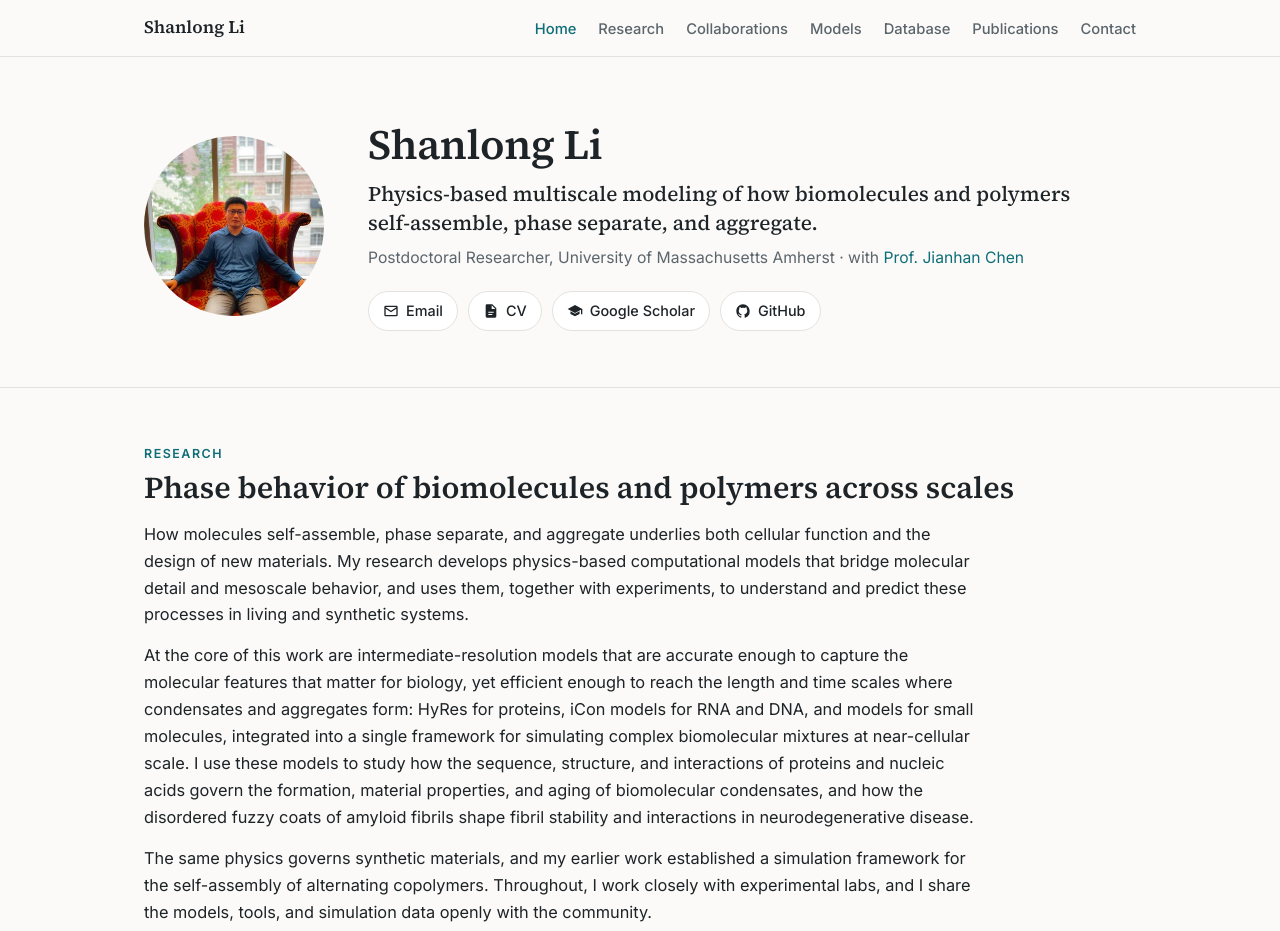
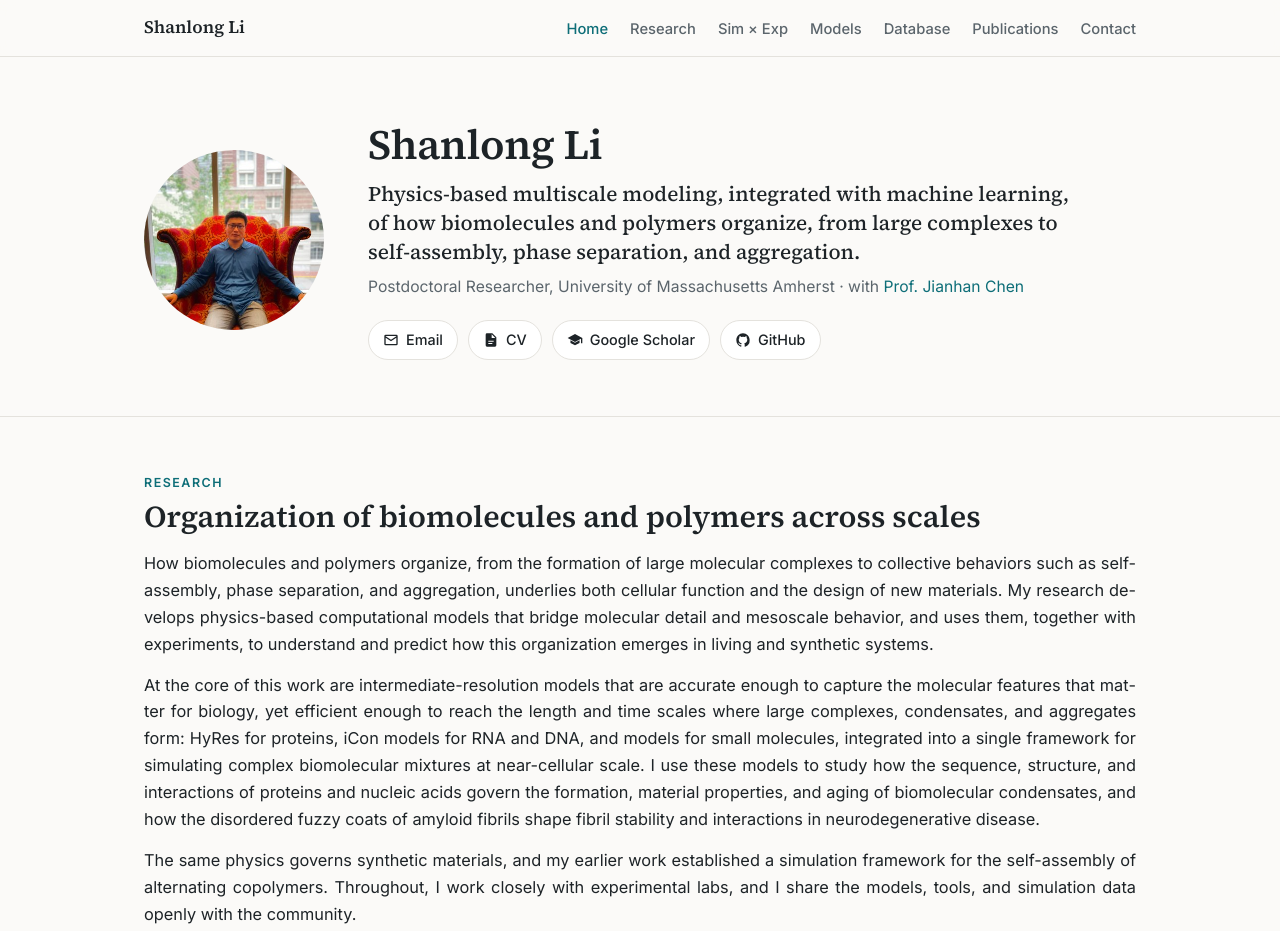
Before and after one commit to lslumass/lslumass.github.io, a plain HTML site: page index.html in a window 1280 px wide. Shown: the top 931 px of the page. Drawn offline with Linux system fonts and the light colour scheme.

Commit message:
Reframe research as organization, add ML, rename Sim x Exp, justify text
Co-Authored-By: Claude Opus 5.5 <noreply@anthropic.com>

```diff
--- a/css/site.css
+++ b/css/site.css
@@ -199,7 +199,7 @@
   .nav ul a[aria-current="page"] { color: var(--accent); }
   .page-top { padding-top: 48px; }
   .home-summary { padding: 56px 0; border-bottom: 1px solid var(--line); }
-  .home-text { max-width: 52em; }
+  .home-text { max-width: none; }
   .home-text p { margin-bottom: 14px; font-size: 1.02rem; }
   .home-figs { display: grid; grid-template-columns: repeat(3, 1fr); gap: 18px; margin-top: 30px; }
   .home-figs a { display: flex; align-items: center; justify-content: center; background: var(--figure-bg); border: 1px solid var(--line); border-radius: 12px; padding: 14px; height: 230px; }
@@ -208,3 +208,11 @@
   .home-overview img { width: 100%; }
   .home-figs img { max-height: 200px; width: auto; max-width: 100%; }
   @media (max-width: 820px) { .home-figs { grid-template-columns: 1fr; } }
+
+  /* Justified body text */
+  .home-text p, .lede, .theme p:not(.key), .db-text p, .card p {
+    text-align: justify; hyphens: auto; -webkit-hyphens: auto;
+  }
+  @media (max-width: 640px) {
+    .home-text p, .lede, .theme p:not(.key), .db-text p, .card p { text-align: left; }
+  }
--- a/index.html
+++ b/index.html
@@ -3,10 +3,10 @@
 <head>
 <meta charset="UTF-8">
 <meta name="viewport" content="width=device-width, initial-scale=1.0">
-<title>Shanlong Li — Computational Phase Physics</title>
-<meta name="description" content="Shanlong Li, postdoctoral researcher at UMass Amherst, develops physics-based multiscale models to study biomolecular condensates, amyloid fibrils, and polymer self-assembly.">
-<meta property="og:title" content="Shanlong Li — Computational Phase Physics">
-<meta property="og:description" content="Physics-based multiscale modeling of how biomolecules and polymers self-assemble, phase separate, and aggregate.">
+<title>Shanlong Li — Multiscale Modeling of Biomolecules and Polymers</title>
+<meta name="description" content="Shanlong Li, postdoctoral researcher at UMass Amherst, develops physics-based multiscale models, integrated with machine learning, to study biomolecular condensates, amyloid fibrils, and polymer self-assembly.">
+<meta property="og:title" content="Shanlong Li — Multiscale Modeling of Biomolecules and Polymers">
+<meta property="og:description" content="Physics-based multiscale modeling, integrated with machine learning, of how biomolecules and polymers organize, from large complexes to self-assembly, phase separation, and aggregation.">
 <meta property="og:type" content="website">
 <meta property="og:url" content="https://lslumass.github.io/">
 <meta property="og:image" content="https://lslumass.github.io/images/profile.jpg">
@@ -23,7 +23,7 @@
     <ul>
       <li><a href="index.html" aria-current="page">Home</a></li>
       <li><a href="research.html">Research</a></li>
-      <li><a href="collaborations.html">Collaborations</a></li>
+      <li><a href="collaborations.html">Sim × Exp</a></li>
       <li><a href="models.html">Models</a></li>
       <li><a href="database.html">Database</a></li>
       <li><a href="publications.html">Publications</a></li>
@@ -37,7 +37,7 @@
     <img src="images/profile.jpg" alt="Portrait of Shanlong Li" width="180" height="180">
     <div>
       <h1>Shanlong Li</h1>
-      <p class="tagline">Physics-based multiscale modeling of how biomolecules and polymers self-assemble, phase separate, and aggregate.</p>
+      <p class="tagline">Physics-based multiscale modeling, integrated with machine learning, of how biomolecules and polymers organize, from large complexes to self-assembly, phase separation, and aggregation.</p>
       <p class="role">Postdoctoral Researcher, University of Massachusetts Amherst · with <a href="https://mdlab-um.github.io/lab/" target="_blank" rel="noopener">Prof. Jianhan Chen</a></p>
       <div class="links">
         <a class="btn" href="mailto:shanlongli@umass.edu">
@@ -58,10 +58,10 @@
 <section id="summary" class="home-summary">
   <div class="wrap">
     <p class="eyebrow">Research</p>
-    <h2>Phase behavior of biomolecules and polymers across scales</h2>
+    <h2>Organization of biomolecules and polymers across scales</h2>
     <div class="home-text">
-      <p>How molecules self-assemble, phase separate, and aggregate underlies both cellular function and the design of new materials. My research develops physics-based computational models that bridge molecular detail and mesoscale behavior, and uses them, together with experiments, to understand and predict these processes in living and synthetic systems.</p>
-      <p>At the core of this work are intermediate-resolution models that are accurate enough to capture the molecular features that matter for biology, yet efficient enough to reach the length and time scales where condensates and aggregates form: HyRes for proteins, iCon models for RNA and DNA, and models for small molecules, integrated into a single framework for simulating complex biomolecular mixtures at near-cellular scale. I use these models to study how the sequence, structure, and interactions of proteins and nucleic acids govern the formation, material properties, and aging of biomolecular condensates, and how the disordered fuzzy coats of amyloid fibrils shape fibril stability and interactions in neurodegenerative disease.</p>
+      <p>How biomolecules and polymers organize, from the formation of large molecular complexes to collective behaviors such as self-assembly, phase separation, and aggregation, underlies both cellular function and the design of new materials. My research develops physics-based computational models that bridge molecular detail and mesoscale behavior, and uses them, together with experiments, to understand and predict how this organization emerges in living and synthetic systems.</p>
+      <p>At the core of this work are intermediate-resolution models that are accurate enough to capture the molecular features that matter for biology, yet efficient enough to reach the length and time scales where large complexes, condensates, and aggregates form: HyRes for proteins, iCon models for RNA and DNA, and models for small molecules, integrated into a single framework for simulating complex biomolecular mixtures at near-cellular scale. I use these models to study how the sequence, structure, and interactions of proteins and nucleic acids govern the formation, material properties, and aging of biomolecular condensates, and how the disordered fuzzy coats of amyloid fibrils shape fibril stability and interactions in neurodegenerative disease.</p>
       <p>The same physics governs synthetic materials, and my earlier work established a simulation framework for the self-assembly of alternating copolymers. Throughout, I work closely with experimental labs, and I share the models, tools, and simulation data openly with the community.</p>
     </div>
     <figure class="home-overview">
@@ -74,7 +74,7 @@
   <div class="wrap">
     <p class="eyebrow">Contact</p>
     <h2>Get in touch</h2>
-    <p class="lede">Happy to talk about collaborations, using HyRes or iCon models, or anything related to biomolecular and polymer phase behavior.</p>
+    <p class="lede">Happy to talk about collaborations, using HyRes or iCon models, or anything related to how biomolecules and polymers organize.</p>
     <div class="contact-grid">
       <a class="btn" href="mailto:shanlongli@umass.edu">shanlongli@umass.edu</a>
       <a class="btn" href="https://github.com/lslumass" target="_blank" rel="noopener">github.com/lslumass</a>
```
Also changed, not shown: collaborations.html (+6 -6 lines), database.html (+3 -3 lines), models.html (+3 -3 lines), publications.html (+3 -3 lines), research.html (+5 -5 lines).
